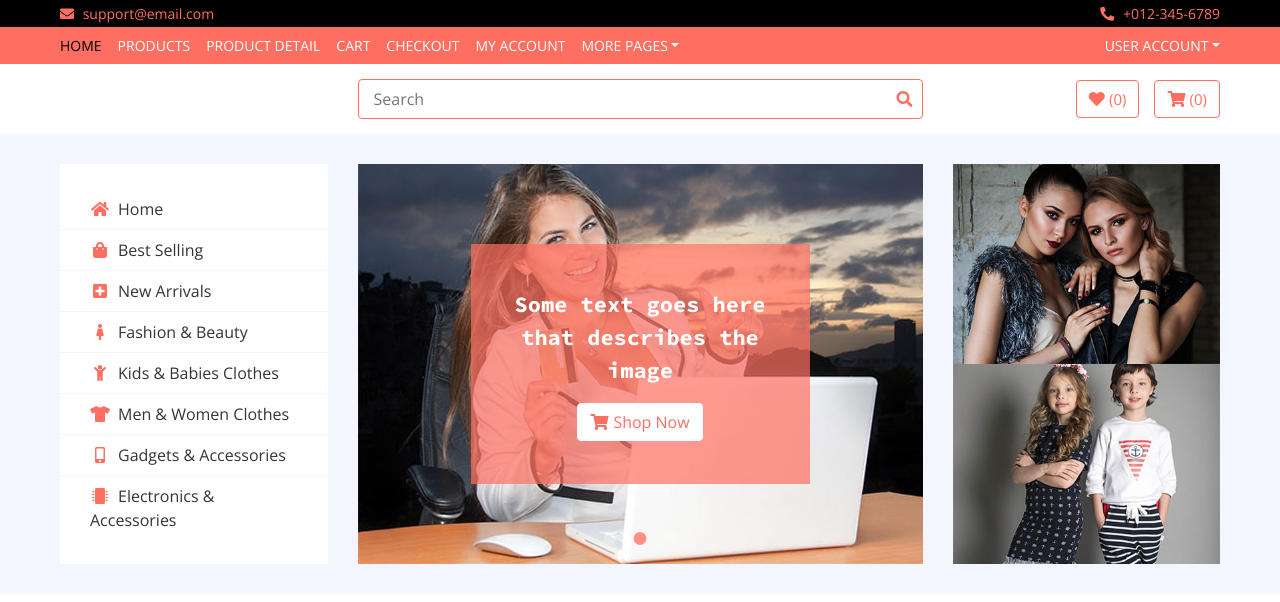
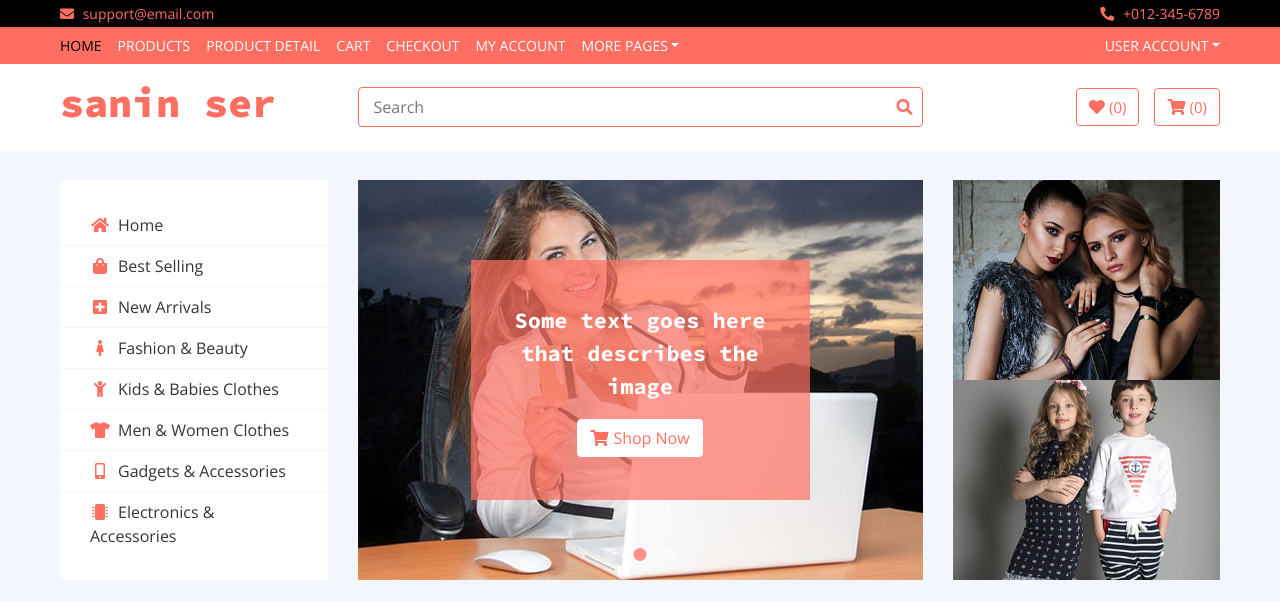
Before and after one commit to ameencp/abcde, a plain HTML site: page index.html in a window 1280 px wide. Shown: the top 602 px of the page. Drawn offline with nearby package versions, Linux system fonts and the light colour scheme.

Commit message:
Update index.html
original senin ser

```diff
--- a/index.html
+++ b/index.html
@@ -89,7 +89,7 @@
                     <div class="col-md-3">
                         <div class="logo">
                             <a href="index.html">
-                               <i class="sanin ser"></i>
+                               <h1>sanin ser</h1>
                             </a>
                         </div>
                     </div>
```
